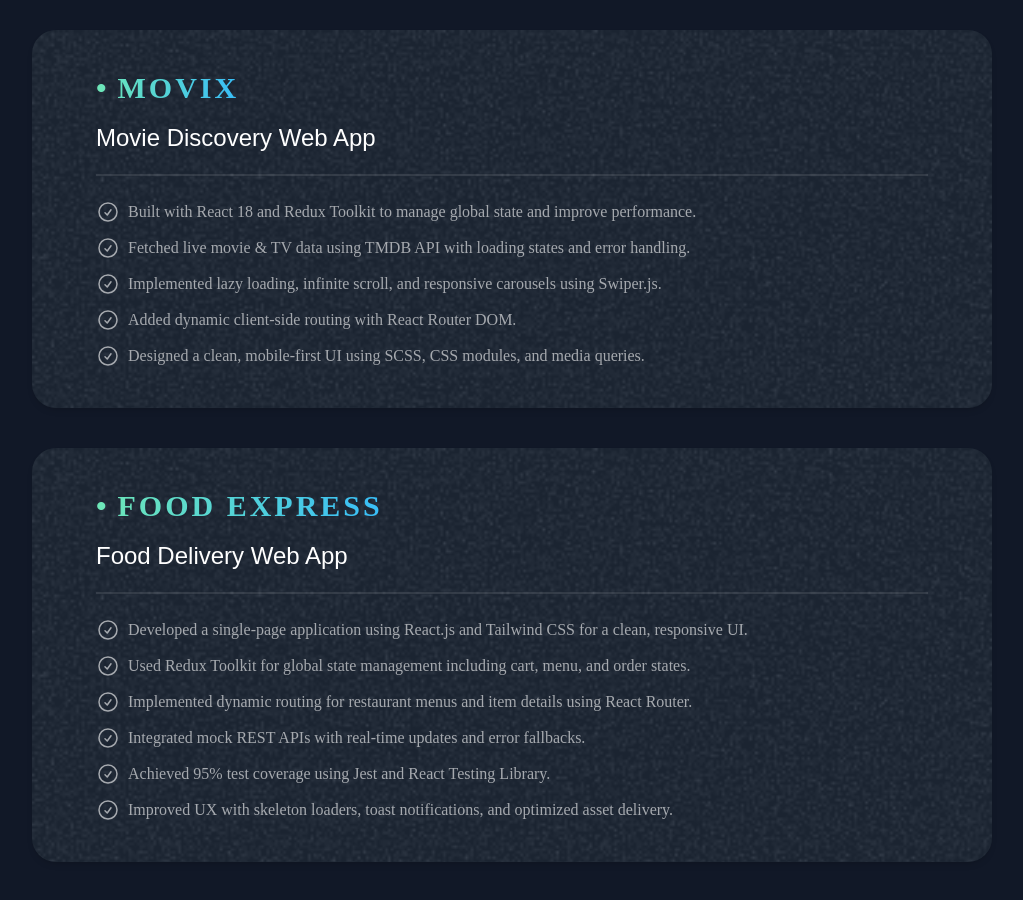
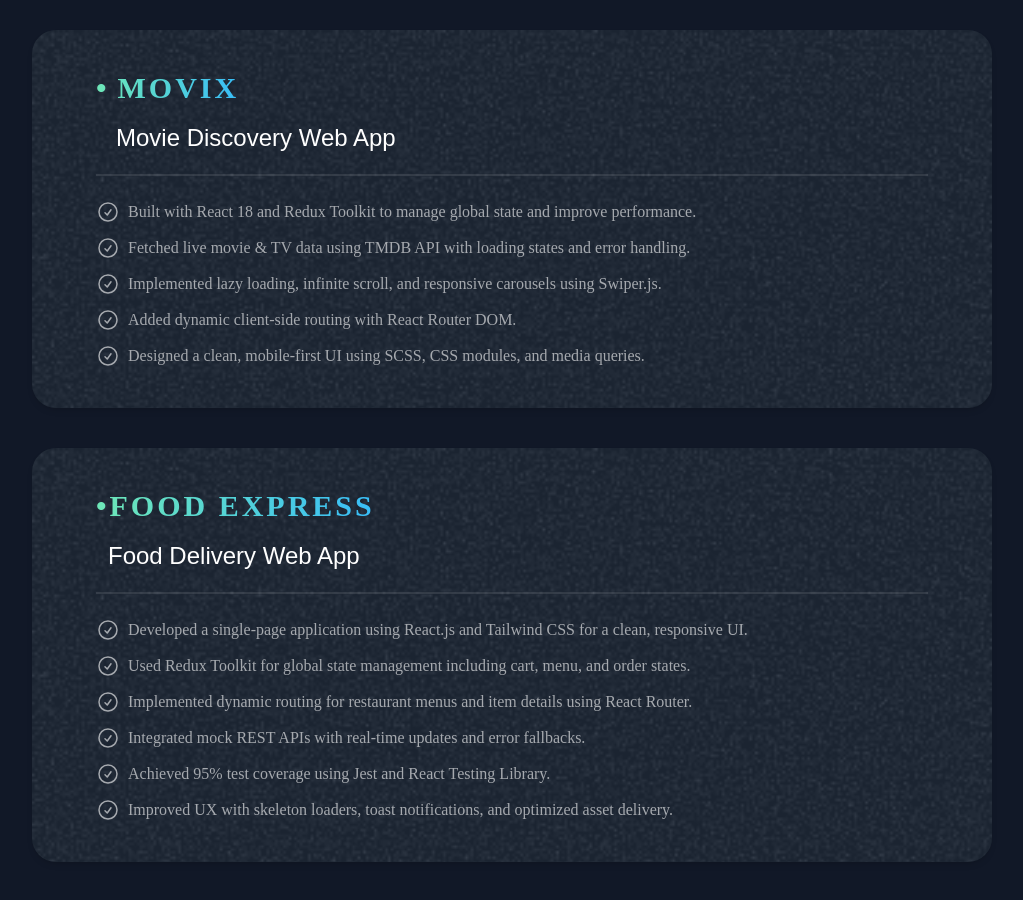
Before and after one commit to vaishnaviphadake/Vaishnavi-s-Portfolio, a Next.js app: page / in a window 1280 px wide. Shown: the part 1680-2580 px from the top of the page, without its empty margins (128-1151 px from the left). Built offline with nearby package versions, Linux system fonts and the light colour scheme; a web font is replaced by a local one.

Commit message:
Improved UI

```diff
--- a/src/sections/Projects.tsx
+++ b/src/sections/Projects.tsx
@@ -20,7 +20,7 @@
 						<span>&bull;</span>
 						<span>Movix</span>
 					</div>
-					<h3 className="font-serif text-2xl mt-2 md:mt-4 md:text-2xl">
+					<h3 className="font-serif text-2xl ml-5 mt-2 md:mt-4 md:text-2xl">
 						Movie Discovery Web App
 					</h3>
 					<hr className="border-t-2 border-white/10 mt-4 md:mt-5" />
@@ -46,11 +46,11 @@
 
 				{/* Food Express Project */}
 				<Card className="mt-10 px-8 py-10 md:px-12 lg:px-16">
-					<div className="bg-gradient-to-r from-emerald-300 to-sky-400 inline-flex gap-2 font-bold uppercase tracking-widest text-3xl text-transparent bg-clip-text">
+					<div className="bg-gradient-to-r from-emerald-300 to-sky-400 inline-flex font-bold uppercase tracking-widest text-3xl text-transparent bg-clip-text">
 						<span>&bull;</span>
 						<span>Food Express</span>
 					</div>
-					<h3 className="font-serif text-2xl mt-2 md:mt-4 md:text-2xl">
+					<h3 className="font-serif text-2xl ml-3 mt-2 md:mt-4 md:text-2xl">
 						Food Delivery Web App
 					</h3>
 					<hr className="border-t-2 border-white/10 mt-4 md:mt-5" />
```
